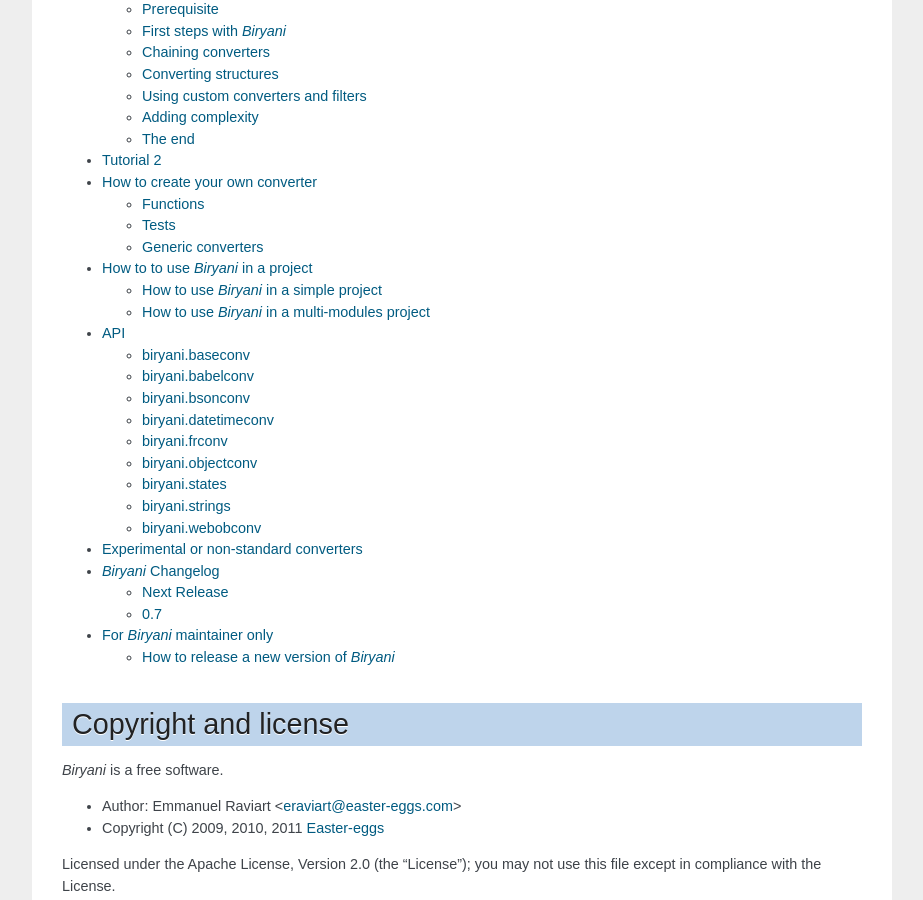
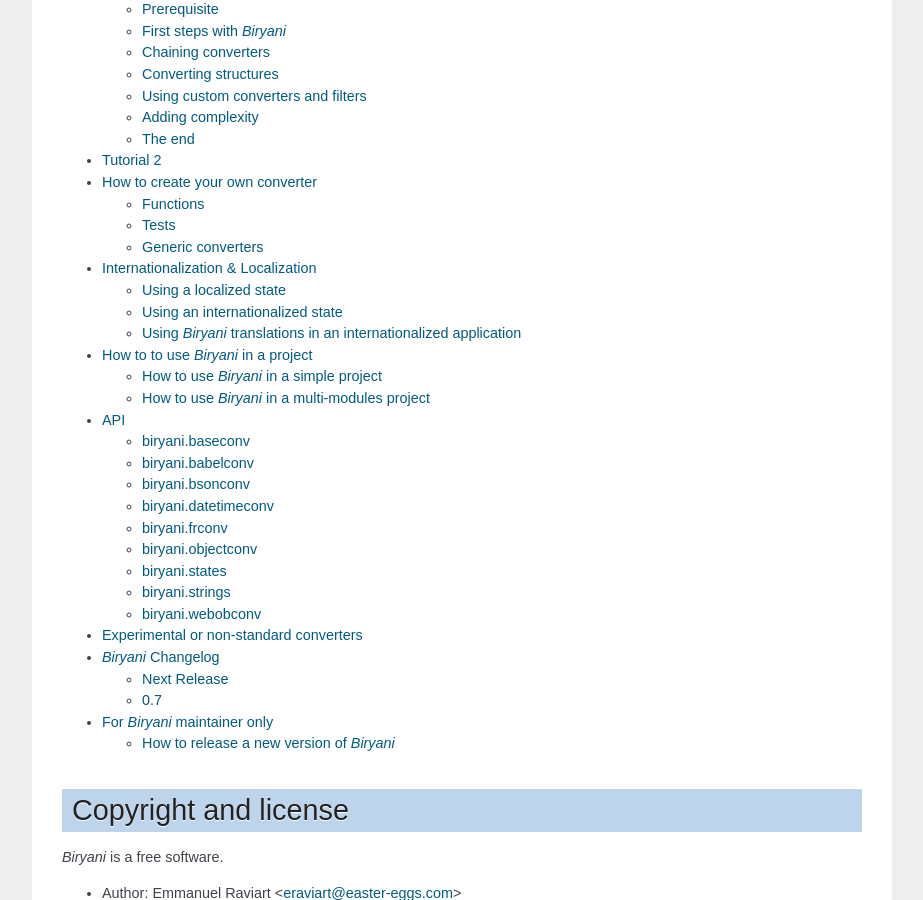
Before and after one commit to openfisca/biryani, a Sphinx documentation site: the page built from docs/source/index.rst, in a window 1280 px wide and 900 px high, scrolled down 1697 px. Shown: the whole window, without its empty margins (198-1121 px from the left). Built offline with Sphinx 7.4.7, drawn with Linux system fonts in a browser that asks for light colours; some of the changed lines change nothing that is shown.

Commit message:
Add documentation chapter about internationalization.

```diff
--- /dev/null
+++ b/docs/source/i18n.rst
@@ -0,0 +1,90 @@
+***********************************
+Internationalization & Localization
+***********************************
+
+*Biryani* uses ``gettext`` for internationalization and localization.
+
+Translations for *Biryani* messages are located in ``biryani/i18n`` directory.
+
+To translate messages, *Biryani* converters use the ``_()`` method of their ``state`` parameter.
+
+The defaut state parameter :data:`biryani.states.default_state` (an instance of class :class:`biryani.states.State`) has a ``_()`` method that returns the given message asis, without any translation. So, to translate *Biryani* messages you should define a new state that redefines it.
+
+
+Using a localized state
+=======================
+
+Here is an example of how to have french error messages with *Biryani*:
+
+>>> import gettext
+>>> from biryani import states
+...
+>>> french_translation = gettext.translation('biryani', 'biryani/i18n', languages = ['fr'])
+...
+>>> class FrenchState(states.State):
+...     _ = staticmethod(french_translation.ugettext)
+...
+>>> french_state = FrenchState()
+
+To use this newly defined state for your conversions:
+
+>>> from biryani import baseconv as conv
+...
+>>> conv.test_exists(None)
+(None, u'Missing value')
+>>> conv.test_exists(None, state = states.default_state)
+(None, u'Missing value')
+>>> conv.test_exists(None, state = french_state)
+(None, u'Valeur manquante')
+>>> conv.pipe(conv.str_to_int, conv.test_exists)(None, state = french_state)
+(None, u'Valeur manquante')
+>>> conv.pipe(conv.str_to_int, conv.test_exists)(u'Hello world!')
+(u'Hello world!', u'Value must be an integer')
+>>> conv.pipe(conv.str_to_int, conv.test_exists)(u'Hello world!', state = french_state)
+(u'Hello world!', u'La valeur doit \xeatre un entier')
+
+
+Using an internationalized state
+================================
+
+When using *Biryani* in web applications, for example, you will often need to display error messages using the current user's prefered languages.
+
+>>> class UserState(states.State):
+...     _translations_cache = {}
+...     languages = ['en_US', 'en'] # Default languages for user
+...
+...     @property
+...     def _(self):
+...         languages = tuple(self.languages)
+...         translation = self._translations_cache.get(languages)
+...         if translation is None:
+...             self._translations_cache[languages] = translation = gettext.translation(
+...                 'biryani', 'biryani/i18n', fallback = gettext.NullTranslations(), languages = languages)
+...         return translation.ugettext
+
+>>> user_state = UserState()
+>>> conv.test_exists(None, state = user_state)
+(None, u'Missing value')
+
+>>> french_user_state = UserState()
+>>> french_user_state.languages = ['fr_FR', 'fr']
+>>> conv.test_exists(None, state = french_user_state)
+(None, u'Valeur manquante')
+>>> conv.pipe(conv.str_to_int, conv.test_exists)(u'Hello world!', state = french_user_state)
+(u'Hello world!', u'La valeur doit \xeatre un entier')
+
+
+Using *Biryani* translations in an internationalized application
+================================================================
+
+When using *Biryani* in an application that defines its own internationalized messages, you need to merge the translations.
+
+One way to do this is to chain the translations using the fallback mechanism.
+
+For example, if the application using *Biryani* is named **myapp** and stores its localized messages in ``myapp/i18n`` you could chain its translations with those of *Biryani* using some code like::
+
+    languages = ['fr']
+    byriani_translation = gettext.translation('biryani', 'biryani/i18n',
+        fallback = gettext.NullTranslations(), languages = languages)
+    translation = gettext.translation('myapp', 'myapp/i18n',
+        fallback = byriani_translation, languages = languages)
--- a/docs/source/index.rst
+++ b/docs/source/index.rst
@@ -97,6 +97,7 @@
    tutorial1-web-form
    tutorial2
    how-to-create-converter
+   i18n
    how-to-use
    api
    sugar
```
